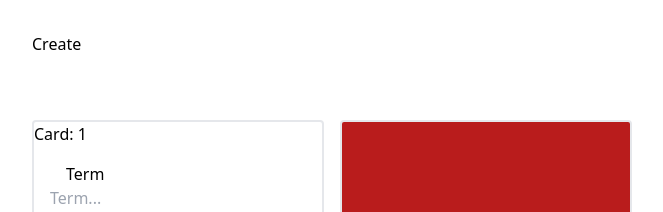
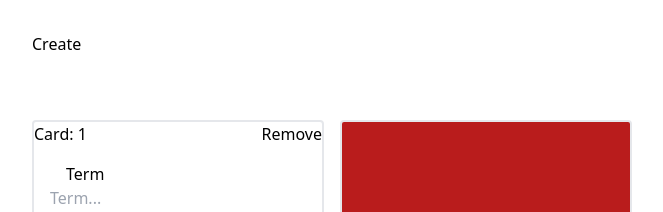
Before and after one commit to 6ri4n/deckup-client, a React (Vite) app: page / in a window 1280 px wide. Shown: the top 212 px of the page, without its empty margins (0-663 px from the left). Built offline with nearby package versions, Linux system fonts and the light colour scheme.

Commit message:
add handleRemoveCard

```diff
--- a/src/components/Deck/CardForm.jsx
+++ b/src/components/Deck/CardForm.jsx
@@ -1,4 +1,4 @@
-function CardForm({ current, handleUpdateCard, drag }) {
+function CardForm({ current, handleUpdateCard, handleRemoveCard, drag }) {
   return (
     <form
       className="border-2 rounded w-fit"
@@ -8,7 +8,10 @@ function CardForm({ current, handleUpdateCard, drag }) {
       onDragEnd={drag.handleSwap}
       onDragOver={(e) => e.preventDefault()}
     >
-      <div>Card: {current.index + 1}</div>
+      <div className="flex justify-between">
+        <div>Card: {current.index + 1}</div>
+        <button onClick={() => handleRemoveCard(current.index)}>Remove</button>
+      </div>
       <div className="m-4">
         <label className="m-4">Term</label>
         <input
--- a/src/hooks/useDeck.js
+++ b/src/hooks/useDeck.js
@@ -1,6 +1,4 @@
 const useDeck = (deck, setDeck) => {
-  // const [currentIndex, setCurrentIndex] = useState(0);
-
   const handleUpdateCard = (e, cardNum) => {
     const { name, value } = e.target;
 
@@ -9,23 +7,6 @@ const useDeck = (deck, setDeck) => {
         cardNum === index ? { ...currentCard, [name]: value } : currentCard
       )
     );
-  };
-
-  const handleDeckNavigation = (direction) => {
-    if (direction === "left") {
-      setCurrentIndex((prev) => prev - 1);
-    }
-
-    if (direction === "right") {
-      if (currentIndex < deck.length - 1) {
-        setCurrentIndex((prev) => prev + 1);
-      } else {
-        if (deck[currentIndex].term && deck[currentIndex].definition) {
-          handleCreateCard();
-          setCurrentIndex((prev) => prev + 1);
-        }
-      }
-    }
   };
 
   const handleCreateCard = () => {
@@ -48,11 +29,30 @@ const useDeck = (deck, setDeck) => {
     return deck;
   };
 
+  const handleRemoveCard = (target) => {
+    setDeck((prev) => prev.filter((_, index) => index !== target));
+  };
+
+  const checkAddCard = () => {
+    if (deck.length === 24) {
+      return false;
+    }
+
+    for (const card of deck) {
+      if (!(card.term && card.definition)) {
+        return false;
+      }
+    }
+
+    return true;
+  };
+
   return {
     handleCreateCard,
     handleUpdateCard,
-    handleDeckNavigation,
     handleEmptyCard,
+    handleRemoveCard,
+    checkAddCard,
   };
 };
 
```
